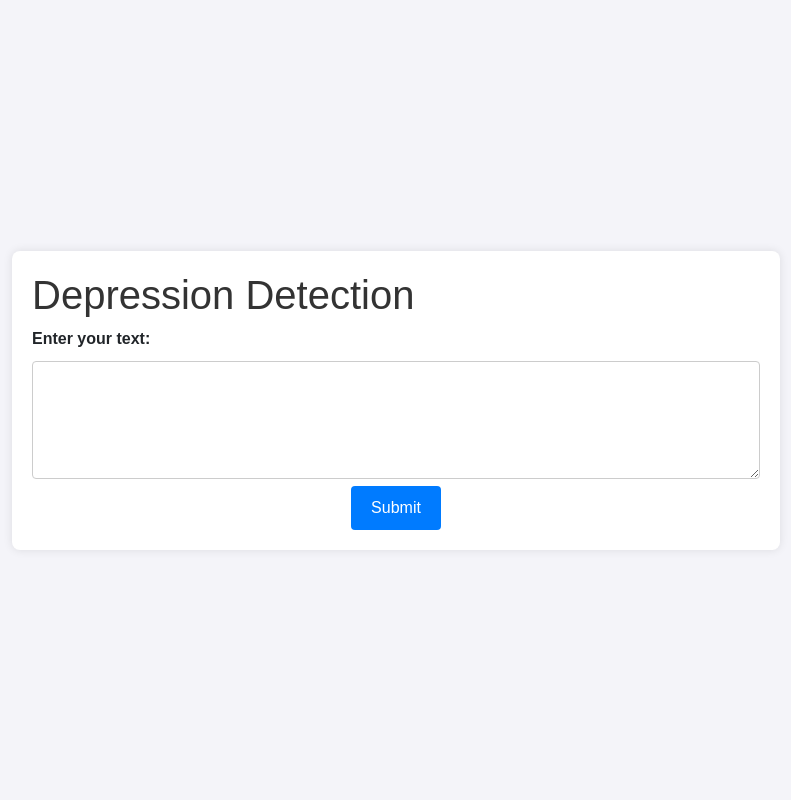
After one commit to jessLijie/depression-detection, a Flask app: page /test in a window 1280 px wide. The commit adds this page. Shown: the whole page, without its empty margins (244-1035 px from the left). Run offline with Flask 3, Linux system fonts and the light colour scheme; parts of the project's set-up code (start-up, migrations or seed data) failed here and were passed over.

Commit message:
compare svm and mlp

```diff
--- a/app.py
+++ b/app.py
@@ -1,47 +1,78 @@
-from flask import Flask, request, render_template
+import re
+
+import joblib
+import nltk
 import numpy as np
+from flask import Flask, render_template, request
+from nltk.corpus import stopwords
+from nltk.stem import WordNetLemmatizer
 from tensorflow.keras.models import load_model
-import joblib
 
+nltk.download('stopwords')
+nltk.download('wordnet')
+
+# Initialize Flask application
 app = Flask(__name__)
 
 # Load the trained model and vectorizer
+svm_model = joblib.load('svm_model.pkl')
 mlp_model = load_model('mlp_model.h5')
-tfidf_vectorizer = joblib.load('tfidf_vectorizer.pkl')
+
+def preprocess_text(text):
+    stop_words = set(stopwords.words('english'))
+    lemmatizer = WordNetLemmatizer()
+
+    # Convert text to lowercase
+    text = text.lower()
+
+    # Remove non-alphanumeric characters
+    text = re.sub(r'[^a-zA-Z\s]', '', text)
+
+    # Tokenize the text and remove stopwords
+    tokens = [lemmatizer.lemmatize(word) for word in text.split() if word not in stop_words]
+
+    # Join tokens back into a single string
+    processed_text = ' '.join(tokens)
+
+    return processed_text
 
 @app.route('/')
 def home():
     return render_template('index.html')
 
-@app.route('/predict', methods=['POST'])
-def predict():
+@app.route('/test')
+def home_test():
+    return render_template('test.html')
+
+@app.route('/predict-svm', methods=['POST'])
+def predict_svm():
+    tfidf_vectorizer = joblib.load('tfidf_vectorizer_test.pkl')
     input_text = request.form['input_text']
     preprocessed_input = tfidf_vectorizer.transform([input_text])
 
     preprocessed_input_dense = preprocessed_input.toarray()
 
-    prediction = mlp_model.predict(preprocessed_input_dense)
-    probability = prediction[0][0]  # Get the probability of the positive class
-
+    prediction = svm_model.predict(preprocessed_input_dense)
+    probability = svm_model.predict_proba(preprocessed_input_dense)
     result = {
-        'prediction': int(probability >= 0.5),
-        'probability': probability
+        'prediction': int(prediction[0]),
+        'probability': probability[0].tolist()
     }
-
     # Set the depression level and message based on the probability
     depression_level = ""
     message = ""
-
-    if probability < 0.1:
+    # if prediction[0] == 1:
+    prob = probability[0][1]
+    if prob < 0.1:
         depression_level = "No Depression"
         message = "No depression detected. Continue maintaining a healthy lifestyle. If you ever feel down or need support, don't hesitate to talk to someone you trust."
-    elif 0.1 <= probability <= 0.4:
+    elif 0.1 < prob < 0.4:
         depression_level = "Level 1: Mild"
         message = "It seems you might be experiencing mild symptoms of depression. It's a good idea to talk to a friend or family member about how you're feeling. Engaging in regular physical activity, maintaining a balanced diet, and practicing mindfulness can also help improve your mood."
-    elif 0.41 <= probability <= 0.7:
+    elif 0.41 < prob < 0.7:
         depression_level = "Level 2: Moderate"
         message = "It appears you may be experiencing moderate symptoms of depression. Consider seeking support from a mental health professional. Therapy or counseling can be very beneficial. Additionally, try to engage in activities that you enjoy and that help you relax."
-    elif probability > 0.7:
+    elif prob >= 0.7:
         depression_level = "Level 3: Severe"
         message = "Your responses indicate that you may be experiencing severe symptoms of depression. It is highly recommended to seek immediate help from a mental health professional. Don't hesitate to reach out to friends or family members for support as well."
 
@@ -54,21 +85,67 @@ def predict():
     else:
         progress_bar_color = "bg-danger"
 
+
     result['depression_level'] = depression_level
     result['recommendation'] = message
 
-    if input_text.strip() == "":
+    if(input_text.strip() == ""):
         result['depression_level'] = ""
         result['recommendation'] = "Please enter some text to analyze."
 
-    probability_percentage = round(probability * 100, 0)
+    probability = round(probability[0][1]*100, 0)
+    # return jsonify(result)
+    return render_template('test.html',depression_level= depression_level, message= message,progress_bar_color=progress_bar_color,probability=probability, input_text= input_text)
+
+
+@app.route('/predict', methods=['POST'])
+def predict():
+    input_text = request.form['input_text']
+
+    # Preprocess the input text
+    tfidf_vectorizer = joblib.load('tfidf_vectorizer.pkl')
+    preprocessed_input = preprocess_text(input_text)
+    input_vectorized = tfidf_vectorizer.transform([preprocessed_input]).toarray()
+
+    # Perform prediction
+    prediction_prob = mlp_model.predict(input_vectorized)[0][0]
+    # prediction = int(prediction_prob >= 0.5)
+
+    # Determine depression level and recommendation
+    if prediction_prob < 0.1:
+        depression_level = "No Depression"
+        recommendation = "No depression detected. Continue maintaining a healthy lifestyle. If you ever feel down or need support, don't hesitate to talk to someone you trust."
+        progress_bar_color = "bg-success"
+
+    elif prediction_prob < 0.35:
+        depression_level = "Level 1: Mild"
+        recommendation = "It seems you might be experiencing mild symptoms of depression. It's a good idea to talk to a friend or family member about how you're feeling. Engaging in regular physical activity, maintaining a balanced diet, and practicing mindfulness can also help improve your mood."
+        progress_bar_color = "bg-success"
+
+    elif 0.5 < prediction_prob < 0.51 :
+        depression_level = "Please enter a valid statement"
+        recommendation = ""
+        progress_bar_color = "bg-secondary"
+        prediction_prob = 0
+
+    elif prediction_prob < 0.7:
+        depression_level = "Level 2: Moderate"
+        recommendation = "It appears you may be experiencing moderate symptoms of depression. Consider seeking support from a mental health professional. Therapy or counseling can be very beneficial. Additionally, try to engage in activities that you enjoy and that help you relax."
+        progress_bar_color = "bg-warning"
+
+    else:
+        depression_level = "Level 3: Severe"
+        recommendation = "Your responses indicate that you may be experiencing severe symptoms of depression. It is highly recommended to seek immediate help from a mental health professional. Don't hesitate to reach out to friends or family members for support as well."
+        progress_bar_color = "bg-danger"
+
+    probability_percentage = round(prediction_prob*100, 2)
 
     return render_template('index.html',
+                           input_text=input_text,
                            depression_level=depression_level,
-                           message=message,
+                           recommendation=recommendation,
                            progress_bar_color=progress_bar_color,
-                           probability=probability_percentage,
-                           input_text=input_text)
+                           probability=probability_percentage)
 
 if __name__ == '__main__':
     app.run(debug=True)
--- /dev/null
+++ b/templates/test.html
@@ -0,0 +1,92 @@
+<!DOCTYPE html>
+<html lang="en">
+<head>
+    <meta charset="UTF-8">
+    <meta name="viewport" content="width=device-width, initial-scale=1.0">
+    <link rel="icon" type="image/x-icon" href="https://cdn-icons-png.flaticon.com/512/7921/7921405.png">
+    <title>Depression Detection Using SVM</title>
+    <link rel="stylesheet" href="https://cdn.jsdelivr.net/npm/bootstrap@4.3.1/dist/css/bootstrap.min.css" integrity="sha384-ggOyR0iXCbMQv3Xipma34MD+dH/1fQ784/j6cY/iJTQUOhcWr7x9JvoRxT2MZw1T" crossorigin="anonymous">
+    <style>
+        body {
+            font-family: Arial, sans-serif;
+            background-color: #f4f4f9;
+            display: flex;
+            justify-content: center;
+            align-items: center;
+            height: 100vh;
+            margin: 0;
+        }
+        h1 {
+            color: #333;
+        }
+        form {
+            width: 60%;
+            background: #fff;
+            padding: 20px;
+            border-radius: 8px;
+            box-shadow: 0 0 10px rgba(0, 0, 0, 0.1);
+        }
+        label {
+            display: block;
+            margin-bottom: 10px;
+            font-weight: bold;
+        }
+        textarea {
+            width: 100%;
+            padding: 10px;
+            border: 1px solid #ccc;
+            border-radius: 4px;
+            resize: vertical;
+            font-size: 16px;
+        }
+        button {
+            background-color: #007BFF;
+            color: white;
+            padding: 10px 20px;
+            border: none;
+            border-radius: 4px;
+            cursor: pointer;
+            font-size: 16px;
+
+        }
+        button:hover {
+            background-color: #0056b3;
+        }
+    </style>
+</head>
+<body>
+    {% if request.path == '/predict-svm' %}
+    <form action="/predict-svm" method="post">
+        <h1>Depression Detection</h1>
+        <label for="input_text">Enter your thoughts:</label>
+        <textarea id="input_text" name="input_text" rows="4" cols="50" required>{{input_text}}</textarea>
+        <br>
+        <div class="alert alert-success">
+            {{probability}} % :
+            {{depression_level}}<br>
+            <div class="progress m-2">
+                <div class="progress-bar progress-bar-striped {{ progress_bar_color }}" role="progressbar" style="width: {{ probability }}%" aria-valuemin="0" aria-valuemax="100"></div>
+              </div>
+
+            <i>{{message}}</i>
+        </div>
+        <center>
+            <button type="submit">Submit</button>
+        </center>
+    </form>
+    {% else %}
+    <form action="/predict-svm" method="post">
+        <h1>Depression Detection</h1>
+        <label for="input_text">Enter your text:</label>
+        <textarea id="input_text" name="input_text" rows="4" cols="50" required></textarea>
+        <br>
+        <center>
+            <button type="submit">Submit</button>
+        </center>
+    </form>
+    {% endif %}
+</body>
+<script src="https://code.jquery.com/jquery-3.3.1.slim.min.js" integrity="sha384-q8i/X+965DzO0rT7abK41JStQIAqVgRVzpbzo5smXKp4YfRvH+8abtTE1Pi6jizo" crossorigin="anonymous"></script>
+<script src="https://cdn.jsdelivr.net/npm/popper.js@1.14.7/dist/umd/popper.min.js" integrity="sha384-UO2eT0CpHqdSJQ6hJty5KVphtPhzWj9WO1clHTMGa3JDZwrnQq4sF86dIHNDz0W1" crossorigin="anonymous"></script>
+<script src="https://cdn.jsdelivr.net/npm/bootstrap@4.3.1/dist/js/bootstrap.min.js" integrity="sha384-JjSmVgyd0p3pXB1rRibZUAYoIIy6OrQ6VrjIEaFf/nJGzIxFDsf4x0xIM+B07jRM" crossorigin="anonymous"></script>
+</html>
```
Also changed, not shown: templates/index.html (+6 -4 lines), 4 other files.
